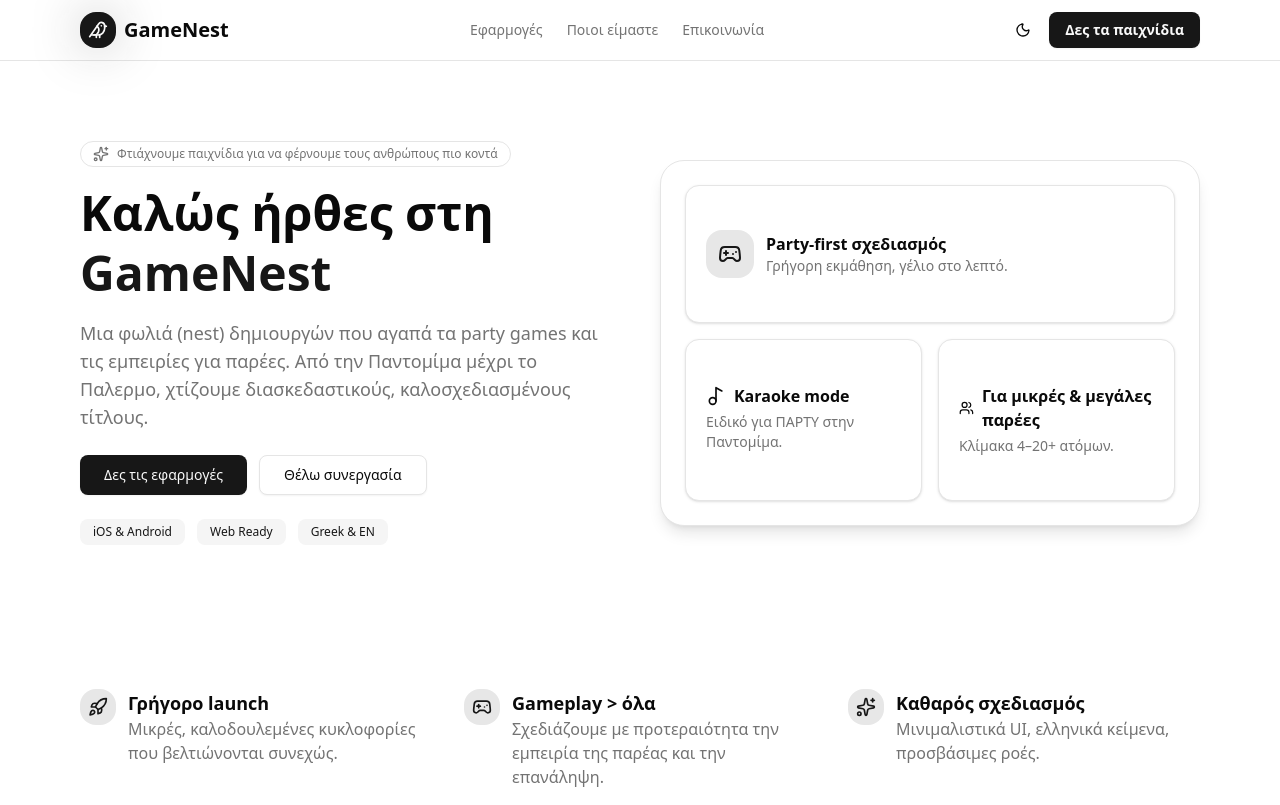
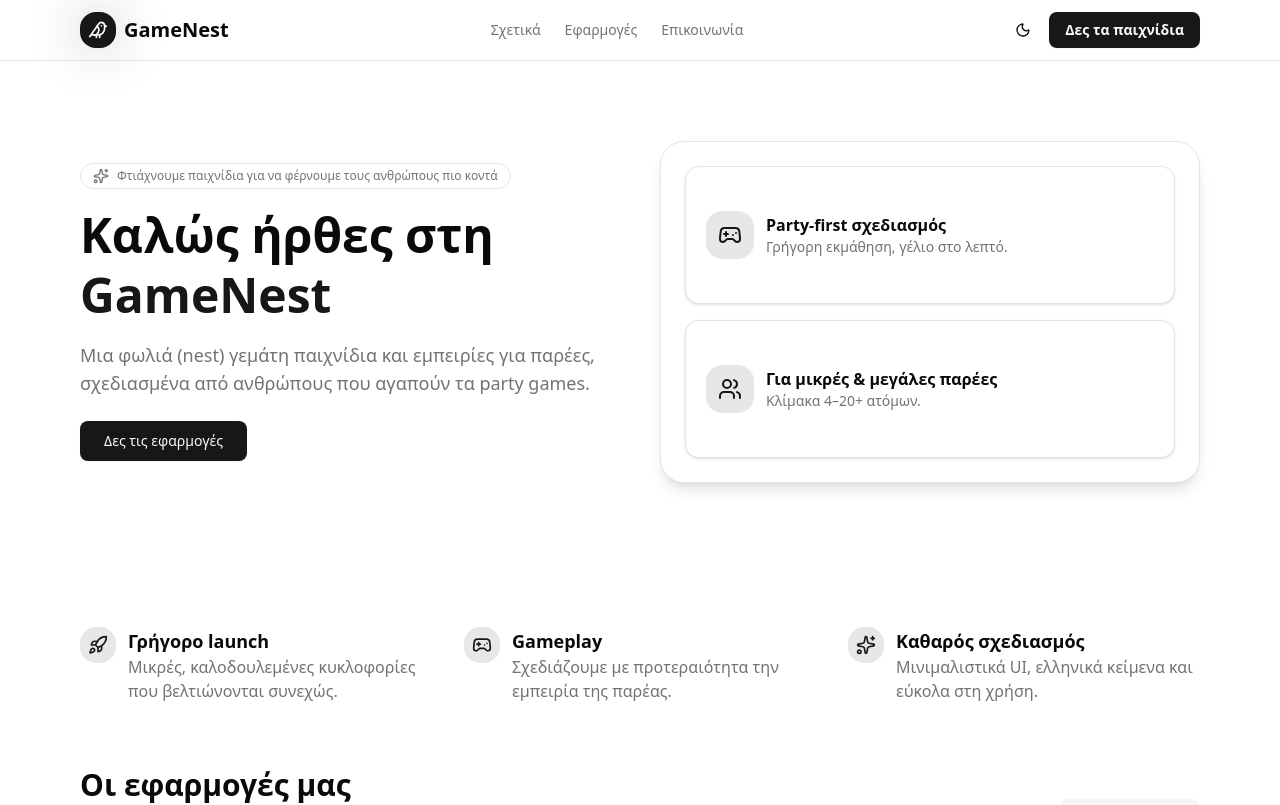
Before and after one commit to georgeroubie/gamenest.gr, a React (Vite) app: page / in a window 1280 px wide. Shown: the top 805 px of the page. Built offline with nearby package versions, Linux system fonts and the light colour scheme.

Commit message:
Complete about

```diff
--- a/src/App.tsx
+++ b/src/App.tsx
@@ -9,7 +9,6 @@ import {
   Github,
   Mail,
   Moon,
-  Music2,
   PartyPopper,
   Rocket,
   Sparkles,
@@ -82,11 +81,11 @@ export default function GameNestLanding() {
             </a>
 
             <nav className="hidden sm:flex items-center gap-6 text-sm text-muted-foreground">
+              <a href="#about" className="hover:text-foreground">
+                Σχετικά
+              </a>
               <a href="#projects" className="hover:text-foreground">
                 Εφαρμογές
-              </a>
-              <a href="#about" className="hover:text-foreground">
-                Ποιοι είμαστε
               </a>
               <a href="#contact" className="hover:text-foreground">
                 Επικοινωνία
@@ -94,7 +93,13 @@ export default function GameNestLanding() {
             </nav>
 
             <div className="flex items-center gap-2">
-              <Button variant="ghost" size="icon" aria-label="Εναλλαγή θέματος" onClick={() => setDark(!dark)}>
+              <Button
+                className="cursor-pointer"
+                variant="ghost"
+                size="icon"
+                aria-label="Εναλλαγή θέματος"
+                onClick={() => setDark(!dark)}
+              >
                 {dark ? <Sun className="w-5 h-5" /> : <Moon className="w-5 h-5" />}
               </Button>
               <Button asChild>
@@ -121,28 +126,25 @@ export default function GameNestLanding() {
                 Καλώς ήρθες στη <span className="text-primary">GameNest</span>
               </h1>
               <p className="mt-4 text-lg text-muted-foreground">
-                Μια φωλιά (nest) δημιουργών που αγαπά τα party games και τις εμπειρίες για παρέες. Από την Παντομίμα
-                μέχρι το Παλερμο, χτίζουμε διασκεδαστικούς, καλοσχεδιασμένους τίτλους.
+                Μια φωλιά (nest) γεμάτη παιχνίδια και εμπειρίες για παρέες, σχεδιασμένα από ανθρώπους που αγαπούν τα
+                party games.
               </p>
               <div className="mt-6 flex flex-wrap gap-3">
                 <Button asChild size="lg">
                   <a href="#projects">Δες τις εφαρμογές</a>
                 </Button>
-                <Button asChild variant="outline" size="lg">
-                  <a href="#contact">Θέλω συνεργασία</a>
-                </Button>
               </div>
-              <div className="mt-6 flex items-center gap-3 text-sm text-muted-foreground">
-                <Badge variant="secondary" className="px-3 py-1">
-                  iOS & Android
-                </Badge>
+              {/* <div className="mt-6 flex items-center gap-3 text-sm text-muted-foreground">
                 <Badge variant="secondary" className="px-3 py-1">
                   Web Ready
                 </Badge>
                 <Badge variant="secondary" className="px-3 py-1">
-                  Greek & EN
+                  Χωρίς εγκατάσταση
                 </Badge>
-              </div>
+                <Badge variant="secondary" className="px-3 py-1">
+                  Γρήγορες
+                </Badge>
+              </div> */}
             </motion.div>
 
             <motion.div
@@ -164,22 +166,15 @@ export default function GameNestLanding() {
                       </div>
                     </CardContent>
                   </Card>
-                  <Card>
-                    <CardContent className="p-5">
-                      <div className="flex items-center gap-2 font-semibold">
-                        <Music2 className="w-5 h-5" />
-                        Karaoke mode
+                  <Card className="col-span-2">
+                    <CardContent className="p-5 flex items-center gap-3">
+                      <div className="p-3 rounded-2xl bg-primary/10 text-primary">
+                        <Users className="w-6 h-6" />
                       </div>
-                      <p className="text-sm text-muted-foreground mt-1">Ειδικό για ΠΑΡΤΥ στην Παντομίμα.</p>
-                    </CardContent>
-                  </Card>
-                  <Card>
-                    <CardContent className="p-5">
-                      <div className="flex items-center gap-2 font-semibold">
-                        <Users className="w-5 h-5" />
-                        Για μικρές & μεγάλες παρέες
+                      <div>
+                        <p className="font-semibold">Για μικρές & μεγάλες παρέες</p>
+                        <p className="text-sm text-muted-foreground">Κλίμακα 4–20+ ατόμων.</p>
                       </div>
-                      <p className="text-sm text-muted-foreground mt-1">Κλίμακα 4–20+ ατόμων.</p>
                     </CardContent>
                   </Card>
                 </div>
@@ -198,13 +193,13 @@ export default function GameNestLanding() {
             />
             <Feature
               icon={<Gamepad2 className="w-5 h-5" />}
-              title="Gameplay > όλα"
-              text="Σχεδιάζουμε με προτεραιότητα την εμπειρία της παρέας και την επανάληψη."
+              title="Gameplay"
+              text="Σχεδιάζουμε με προτεραιότητα την εμπειρία της παρέας."
             />
             <Feature
               icon={<Sparkles className="w-5 h-5" />}
               title="Καθαρός σχεδιασμός"
-              text="Μινιμαλιστικά UI, ελληνικά κείμενα, προσβάσιμες ροές."
+              text="Μινιμαλιστικά UI, ελληνικά κείμενα και εύκολα στη χρήση."
             />
           </div>
         </section>
@@ -372,13 +367,11 @@ export default function GameNestLanding() {
             </Card>
           </div>
         </section>
-
-        {/* Footer */}
         <footer className="border-t">
           <div className="max-w-6xl mx-auto px-4 py-10 text-sm text-muted-foreground flex flex-col md:flex-row items-center justify-between gap-4">
             <div className="flex items-center gap-2">
               <Bird className="w-4 h-4" />
-              <span>© {new Date().getFullYear()} GameNest. Όλα τα δικαιώματα διατηρούνται.</span>
+              <span>© {new Date().getFullYear()} GameNest</span>
             </div>
             <div className="flex items-center gap-4">
               <a href="#about" className="hover:text-foreground">
```
